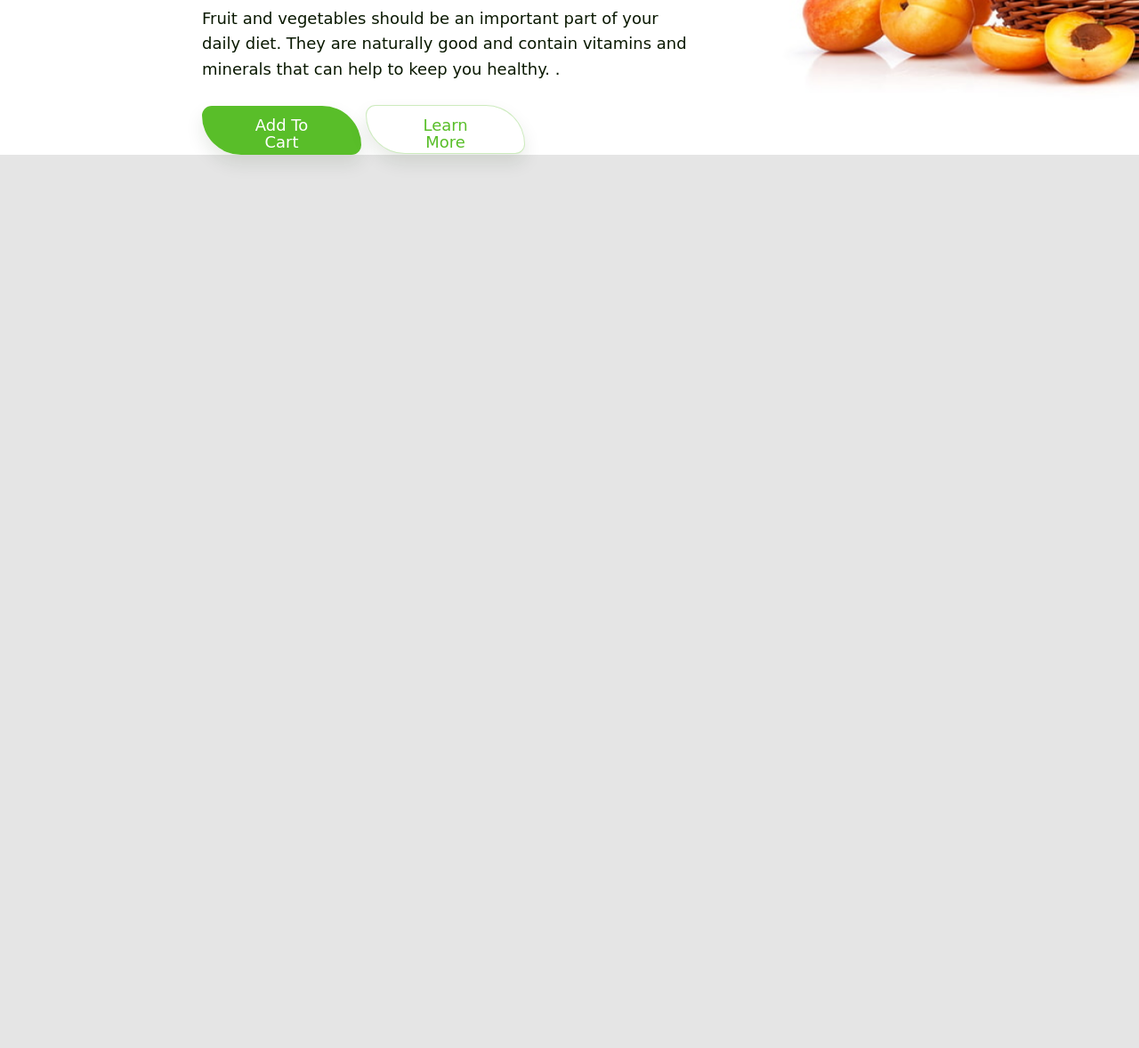
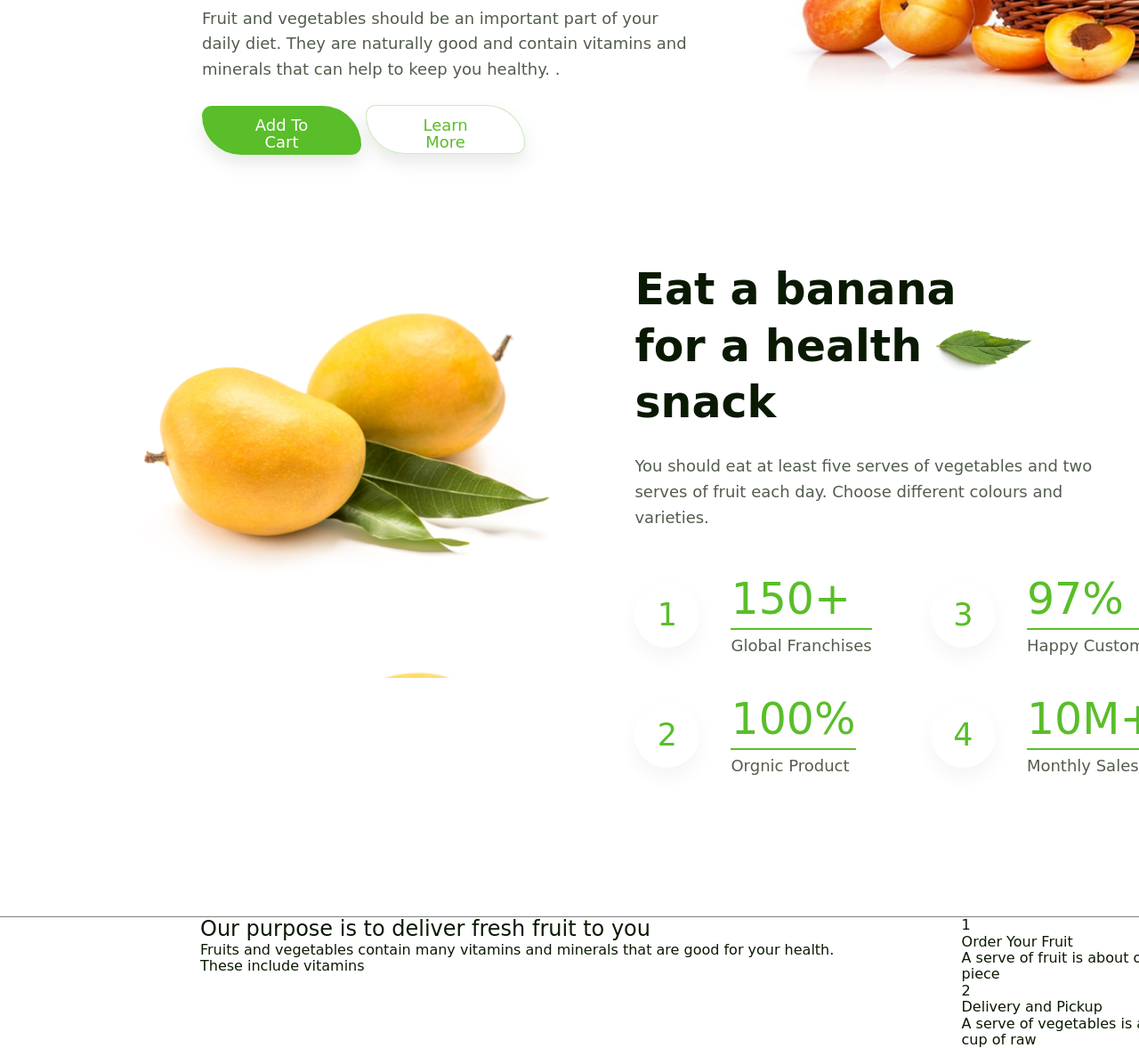
Before and after one commit to aleksvoloshyn/healthyfood, a website built with Parcel: page src/index.html in a window 1280 px wide. Shown: the part 594-1772 px from the top of the page at 89% size. Before the commit the page ends 888 px from the top, so only its background shows below. Built offline with nearby package versions, Linux system fonts and the light colour scheme; a web font is replaced by a local one.

Commit message:
statistic block created

```diff
--- a/src/index.html
+++ b/src/index.html
@@ -20,6 +20,7 @@
       <main>
         <include src="hero.html"></include>
         <include src="statistic.html"></include>
+        <include src="fruitlist.html"></include>
       </main>
     </div>
 
--- /dev/null
+++ b/src/pages/fruitlist.html
@@ -0,0 +1,32 @@
+<div class="page-fruitlist">
+  <div class="page-fruitlist__wrapper">
+    <h2 class="page-fruitlist__maintext">
+      Our purpose is to deliver fresh fruit to you
+    </h2>
+    <p class="page-fruitlist__text">
+      Fruits and vegetables contain many vitamins and minerals that are good for
+      your health. These include vitamins
+    </p>
+  </div>
+
+  <ul class="page-fruitlist__orderitems list">
+    <li class="page-fruitlist__orderitem">
+      <div class="page-fruitlist__itemnumber">1</div>
+      <div class="page-fruitlist__rules">
+        <div class="page-fruitlist__itemheader">Order Your Fruit</div>
+        <div class="page-fruitlist__itemtext">
+          A serve of fruit is about one medium piece
+        </div>
+      </div>
+    </li>
+    <li class="page-fruitlist__orderitem">
+      <div class="page-fruitlist__itemnumber">2</div>
+      <div class="page-fruitlist__rules">
+        <div class="page-fruitlist__itemheader">Delivery and Pickup</div>
+        <div class="page-fruitlist__itemtext">
+          A serve of vegetables is about one cup of raw
+        </div>
+      </div>
+    </li>
+  </ul>
+</div>
--- a/src/pages/statistic.html
+++ b/src/pages/statistic.html
@@ -0,0 +1,51 @@
+<div class="page-statistic">
+  <div class="page-statistic__imageblock"></div>
+
+  <div class="page-statistic__description">
+    <div class="page-statistic__sloganblock">
+      <h2 class="page-statistic__slogan">Eat a banana for a healthy snack</h2>
+      <img
+        class="page-statistic__imageleaf"
+        src="./img/statistic/leaf.png"
+        alt="leaf"
+        width="130px"
+      />
+    </div>
+
+    <p class="page-statistic__text">
+      You should eat at least five serves of vegetables and two serves of fruit
+      each day. Choose different colours and varieties.
+    </p>
+    <ul class="page-statistic__facts list">
+      <li class="page-statistic__item">
+        <div class="page-statistic__itemnumber">1</div>
+        <div class="page-statistic__wrapper">
+          <div class="page-statistic__itemvalue">150+</div>
+          <div class="page-statistic__itemtext">Global Franchises</div>
+        </div>
+      </li>
+      <li class="page-statistic__item">
+        <div class="page-statistic__itemnumber">2</div>
+        <div class="page-statistic__wrapper">
+          <div class="page-statistic__itemvalue">100%</div>
+          <div class="page-statistic__itemtext">Orgnic Product</div>
+        </div>
+      </li>
+      <li class="page-statistic__item">
+        <div class="page-statistic__itemnumber">3</div>
+        <div class="page-statistic__wrapper">
+          <div class="page-statistic__itemvalue">97%</div>
+          <div class="page-statistic__itemtext">Happy Customer</div>
+        </div>
+      </li>
+
+      <li class="page-statistic__item">
+        <div class="page-statistic__itemnumber">4</div>
+        <div class="page-statistic__wrapper">
+          <div class="page-statistic__itemvalue">10M+</div>
+          <div class="page-statistic__itemtext">Monthly Sales</div>
+        </div>
+      </li>
+    </ul>
+  </div>
+</div>
--- /dev/null
+++ b/src/sass/layouts/_fruitlist.scss
@@ -0,0 +1,7 @@
+.page-fruitlist {
+  display: flex;
+  gap: 132px;
+  outline: 1px solid gray;
+  padding-left: 225px;
+  padding-right: 225px;
+}
--- a/src/sass/layouts/_hero.scss
+++ b/src/sass/layouts/_hero.scss
@@ -28,6 +28,7 @@
   font-size: 18px;
   font-weight: 400;
   line-height: 1.6;
+  opacity: 0.7;
 }
 
 // page-hero__imageblock
--- a/src/sass/layouts/_main.scss
+++ b/src/sass/layouts/_main.scss
@@ -2,3 +2,4 @@
 @import './hero';
 @import './statistic';
 @import './footer';
+@import './fruitlist';
--- a/src/sass/layouts/_statistic.scss
+++ b/src/sass/layouts/_statistic.scss
@@ -1,52 +1,103 @@
-.page-hero {
-  padding-left: 227px;
+.page-statistic {
+  display: flex;
+  justify-content: space-between;
+  gap: 76px;
+  padding-left: 136px;
   margin-bottom: 120px;
-  display: flex;
+}
+.page-statistic__imageblock {
+  width: 581px;
+  height: 468px;
+  background-image: url('./../../src/img/statistic/mango.png');
+  background-size: contain;
 }
 
-// freshfruit4you
-.page-hero__abouttext {
-  font-weight: 500;
-  font-size: 25px;
-  line-height: 1.5;
-  text-transform: uppercase;
+// sloganblock
+.page-statistic__sloganblock {
+  position: relative;
+  width: 452px;
+  margin-bottom: 25px;
+
+  .page-statistic__slogan {
+    font-size: 49px;
+    font-weight: 600;
+    line-height: 1.3;
+  }
+  .page-statistic__imageleaf {
+    position: absolute;
+    top: 68px;
+    left: 322px;
+  }
 }
 
-.page-header__slogan {
-  width: 522px;
-  margin-top: 0;
-  margin-bottom: 25px;
-  color: $accent-color;
-  font-size: 121.108px;
-  font-weight: 600;
-  line-height: 90%;
-}
-
-.page-header__text {
-  width: 552px;
-  margin-bottom: 25px;
+// description text
+.page-statistic__text {
+  width: 524px;
+  opacity: 0.7;
+  margin-bottom: 46px;
   font-size: 18px;
-  font-weight: 400;
   line-height: 1.6;
 }
 
-// page-hero__imageblock
-.page-hero__imageblock {
-  position: relative;
-}
-.page-hero__quaritschimg {
-  position: absolute;
-  top: 98px;
-  left: 117px;
+// facts ul
+.page-statistic__facts {
+  display: flex;
+  flex-wrap: wrap;
 }
 
-.page-hero__antleft {
-  position: absolute;
-  top: 281px;
-  left: 187px;
+// li
+.page-statistic__item {
+  display: flex;
+  align-items: center;
+
+  margin-bottom: 36px;
+  flex-basis: calc((100% - 25%) / 2);
+  // flex-basis: calc((100% - 38px) / 2);
+  &:nth-child(1) {
+    order: 1;
+  }
+  &:nth-child(2) {
+    order: 3;
+  }
+  &:nth-child(3) {
+    order: 2;
+  }
+  &:nth-child(4) {
+    order: 4;
+  }
 }
-.page-hero__antright {
-  position: absolute;
-  top: 104px;
-  left: 579px;
+
+// 1 2 3 4
+.page-statistic__itemnumber {
+  display: flex;
+  justify-content: center;
+  align-items: center;
+  width: 73px;
+  height: 73px;
+  margin-right: 35px;
+  border-radius: 50%;
+  box-shadow: 0px 10px 20px rgba(22, 52, 7, 0.05);
+  color: $accent-color;
+  font-size: 35px;
+  font-weight: 700px;
+  line-height: 1.4;
 }
+
+.page-statistic__wrapper {
+  display: flex;
+  flex-direction: column;
+
+  .page-statistic__itemvalue {
+    font-weight: 500;
+    font-size: 49px;
+    line-height: 1.3;
+    color: $accent-color;
+    border-bottom: 2px solid $accent-color;
+    margin-bottom: 4px;
+  }
+  .page-statistic__itemtext {
+    font-size: 18px;
+    line-height: 1.6;
+    opacity: 0.7;
+  }
+}
--- a/src/sass/styles.scss
+++ b/src/sass/styles.scss
@@ -2,10 +2,6 @@
 @import './base/main';
 @import './comonents/main';
 @import './layouts/main';
-
-// $background: #e5e5e5;
-// $fontcolor-main: #0a1902;
-// $accent-color: #59be29;
 
 body {
   background-color: $background;
```
Also changed, not shown: src/img/statistic/leaf.png (added), src/img/statistic/mango.png (added).
